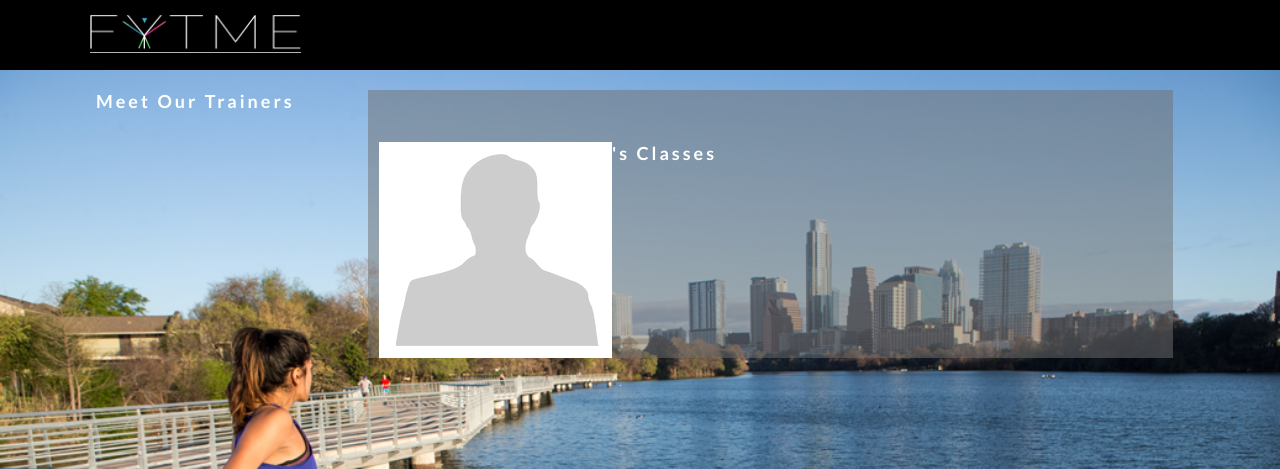
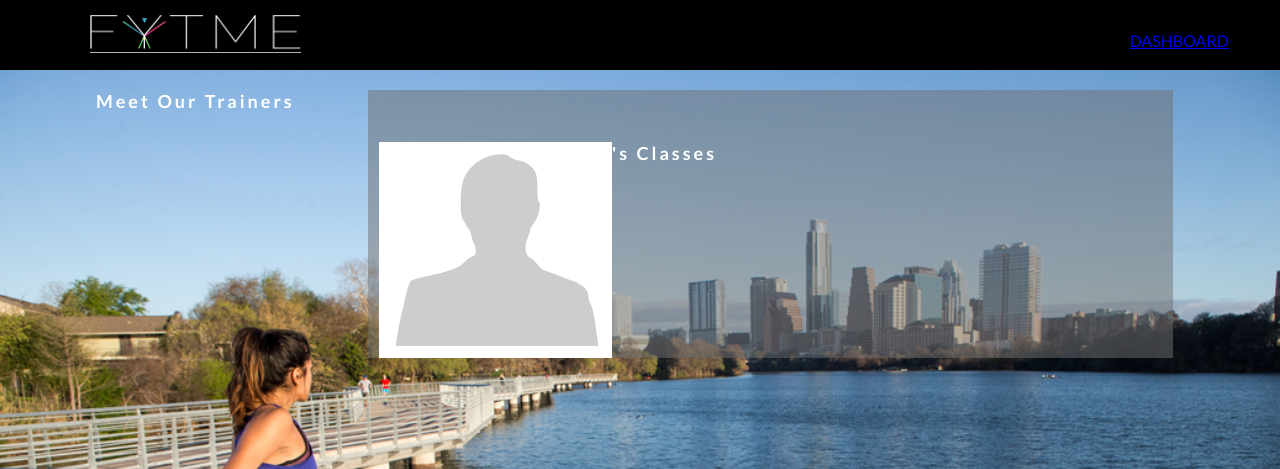
Before and after one commit to RSWEBDATA/fytme, a PHP site: page /trainer.php in a window 1280 px wide. Shown: the top 469 px of the page. Run offline with PHP 8.4, Linux system fonts and the light colour scheme; data that the repository does not hold is empty.

Commit message:
20150902 10:01

```diff
--- a/includes/inc.customer.banner.php
+++ b/includes/inc.customer.banner.php
@@ -8,4 +8,8 @@
         <a href="index.php"><img src="images/fytmelogosplashBIG.png" alt="Fytme Logo"></a>
     </div><!--end logo-->
 </div><!--end tbleft-->
-<div id="tbright"></div><!--end tbleft-->
+<div id="tbright">
+    <ul class="tbnav">
+        <li><a href="../cusDashboard.php" class="tblink">DASHBOARD</a></li>
+    </ul>
+</div><!--end tbright-->
```
